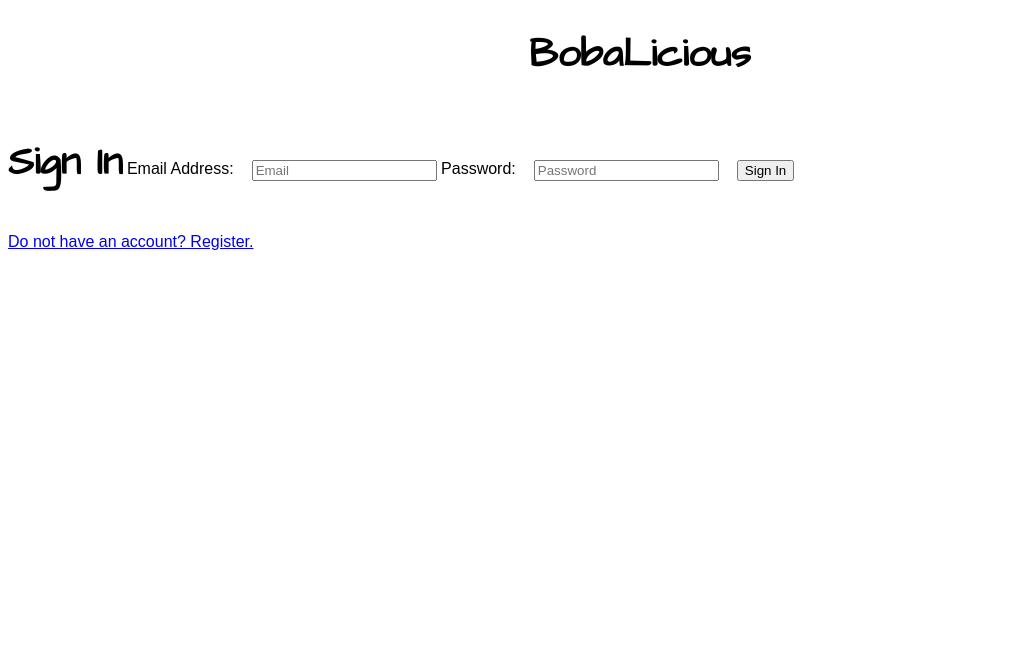
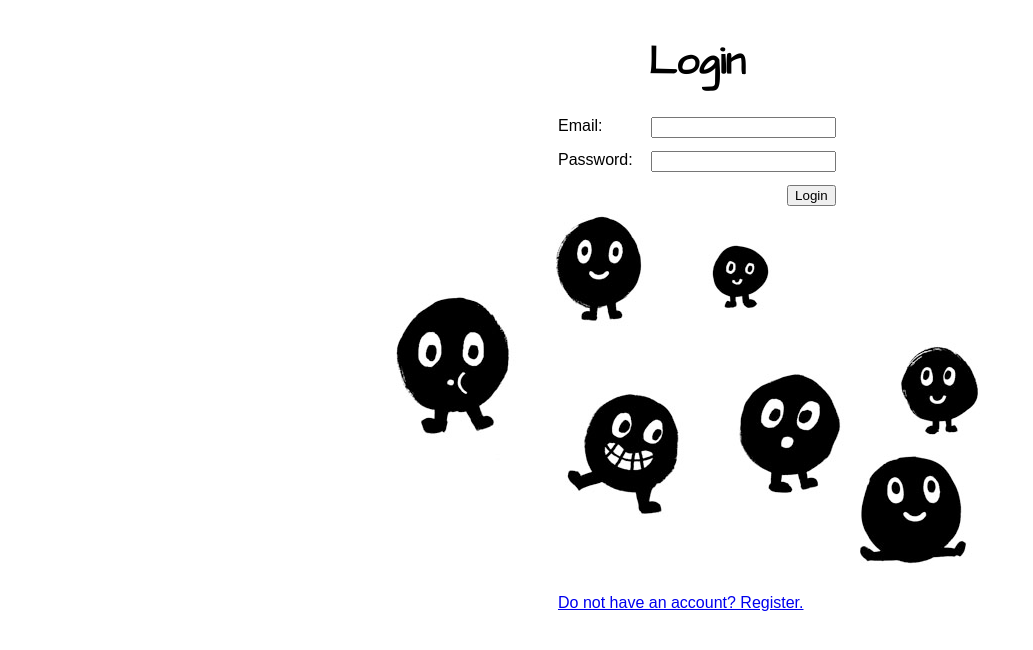
Before and after one commit to lormanlau/boba_app, a Django app: page / in a window 1280 px wide. Shown: the top 650 px of the page, without its empty margins (0-1033 px from the left). Run offline with Django 3.2, Linux system fonts and the light colour scheme; parts of the project's set-up code (start-up, migrations or seed data) failed here and were passed over.

Commit message:
did something

```diff
--- a/apps/track_boba/static/track_boba/css/style_login.css
+++ b/apps/track_boba/static/track_boba/css/style_login.css
@@ -13,10 +13,17 @@ div {
 
 #login {
     vertical-align: top;
-    margin-left: 35px;
+    margin-left: 550px;
+    display: absolute;
+
 }
-
 input {
     float: right;
     margin-left: 18px;
 }
+img{
+    margin-left: 380px;
+}
+a{
+  margin-left: 550px;
+}
--- a/apps/track_boba/templates/track_boba/login.html
+++ b/apps/track_boba/templates/track_boba/login.html
@@ -7,14 +7,13 @@
 	<link href='https://fonts.googleapis.com/css?family=Architects Daughter' rel='stylesheet'>
 </head>
 <body>
-
-<h1>BobaLicious</h1>
-<!--{%for message in messages%}
+{%for message in messages%}
 	<h3 class="error {{messages.tags}}">{{message}}</h3>
 {%endfor%}
+{% if type %}
 	<div id="register">
-	<h3>Register</h3>
-	<form action="/register" method="POST">
+		<h1>Register</h1>
+		<form action="/login" method="POST">
 			{%csrf_token%}
 			<p>Name: <input type="text" name="name"></p>
 			<p>Email: <input type="email" name="email"></p>
@@ -23,85 +22,22 @@
 			<input type="submit" value="Register">
 		</form>
 	</div>
+<p><a href='/register'>Already have an account? Login</a></p>
+{% else %}
 	<div id="login">
-	<h3>Login</h3>
+		<h1>Login</h1>
 		<form action="/login" method="POST">
 			{%csrf_token%}
-		<p>email: <input type="email" name="email"></p>
+			<p>Email: <input type="email" name="email"></p>
 			<p>Password: <input type="password" name="pass"></p>
 			<input type="submit" value="Login">
 		</form>
+	<br>
+{% endif %}
 	</div>
-</div>-->
-
-
-
-{% if type %}
-    <div class='container'>
-        <div class='col'>
-            <h1>Register</h1>
+{% load static from staticfiles %}
+	<img src="{% static "track_boba/imgs/boba.jpg" %}" alt="Hi!"/>
+	<p><a href='/register'>Do not have an account? Register.</a></p>
 	</div>
-        <div class='row'>
-            <div class='col'>
-                <form action='/create/' method='post'>
-                    {% csrf_token %}
-                    <div class='form-group'>
-                        <label for='email'>Email Address:</label>
-                        <input name='email' type='email' class='form-control' id='email' placeholder='Email'>
-                    </div>
-                    <div class='form-group'>
-                        <label for='first_name'>First Name:</label>
-                        <input name='first_name' type='text' class='form-control' id='first_name' placeholder='First Name'>
-                    </div>
-                    <div class='form-group'>
-                        <label for='last_name'>Last Name:</label>
-                        <input name='last_name' type='text' class='form-control' id='Last_name' placeholder='Last Name'>
-                    </div>
-                    <div class='form-group'>
-                        <label for='password'>Password:</label>
-                        <input name='password' type='password' class='form-control' id='password' placeholder='Password'>
-                    </div>
-                    <div class='form-group'>
-                        <label for='confirm'>Confirm Password:</label>
-                        <input name='password_confirmation' type='password' class='form-control' id='confirm' placeholder='Confirm Password'>
-                    </div>
-                    <div class='form-group'>
-                        <label for='user_level'>User Level:</label>
-                        <input name='user_level' type='number' class='form-control' id='user_level' placeholder='User Level'>
-                    </div>
-                    <input class="btn btn-success" type="submit" value="Register">
-                </form>
-            </div>
-        </div>
-        <p><a href='/index'>Already have an account? Login</a></p>
-    </div>
-    {% else %}
-    <div class='container'>
-        <div class='col'>
-            <h1>Sign In</h1>
-        </div>
-        <div class='row'>
-            <div class='col'>
-                <form action='/login/' method='post'>
-                    {% csrf_token %}
-                    <div class='form-group'>
-                        <label for='email'>Email Address:</label>
-                        <input name='email' type='email' class='form-control' id='email' placeholder='Email'>
-                    </div>
-                    <div class='form-group'>
-                        <label for='password'>Password:</label>
-                        <input name='password' type='password' class='form-control' id='password' placeholder='Password'>
-                    </div>
-                    <input class="btn btn-success" type="submit" value="Sign In">
-                </form>
-            </div>
-        </div>
-        <p><a href='/index'>Do not have an account? Register.</a></p>
-    </div>
-    {% endif %}
-
-
-
-
 </body>
 </html>
--- a/apps/track_boba/urls.py
+++ b/apps/track_boba/urls.py
@@ -5,6 +5,7 @@ urlpatterns = [
 	url(r'^$', views.index),
 	url(r'^dashboard$', views.dashboard),
 	url(r'^addplace$', views.addplace),
-	url(r'^register$', views.register),
+	url(r'^register/$', views.register),
+	url(r'^login$', views.dashboard),
 	url(r'^getall.json$', views.getall),
 ]
--- a/apps/track_boba/views.py
+++ b/apps/track_boba/views.py
@@ -15,6 +15,9 @@ def index(request):
 
 def register(request):
 	if request.method == "POST":
+		context = {
+        'type' : True
+    	}
 		errors = Users.objects.validate(request.POST)
 		if errors:
 			for tags,error in errors.iteritems():
```
Also changed, not shown: apps/track_boba/static/track_boba/imgs/brown-smoke.jpg (added). Lines whose indentation alone changed are shown as unchanged.
